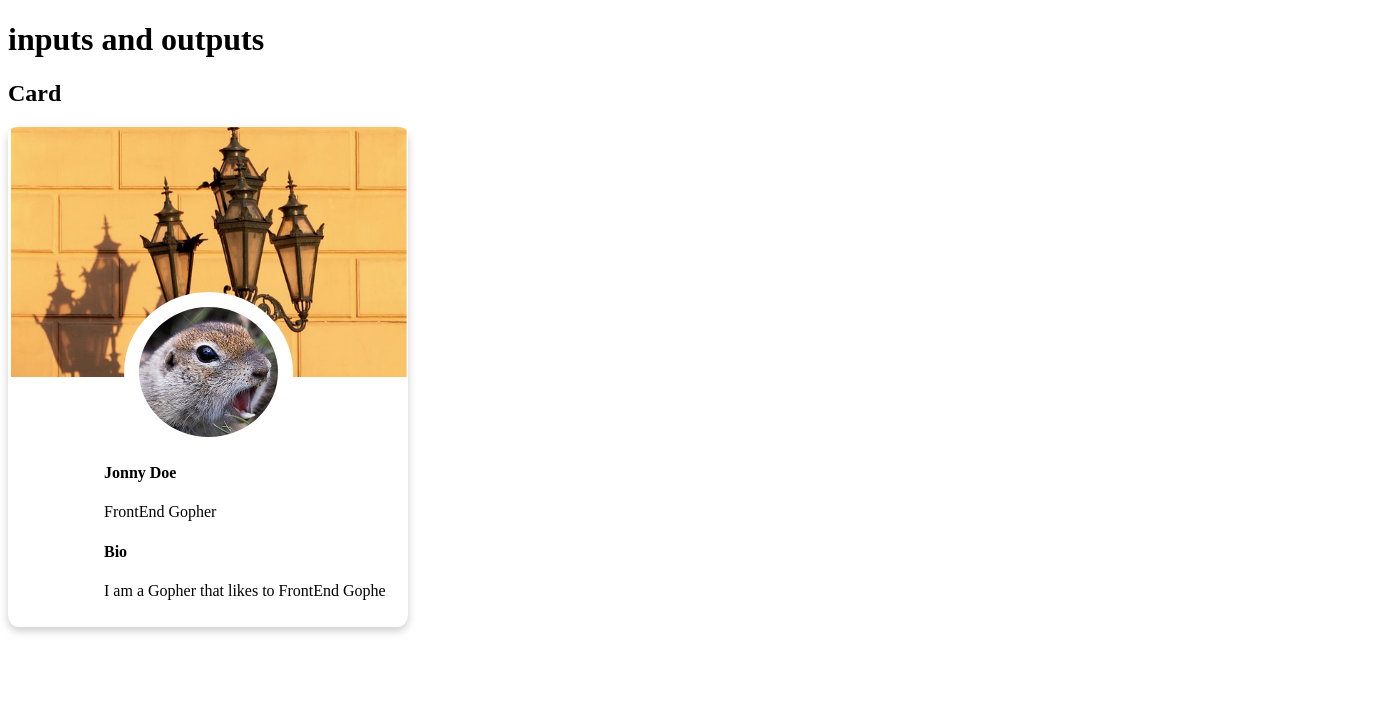
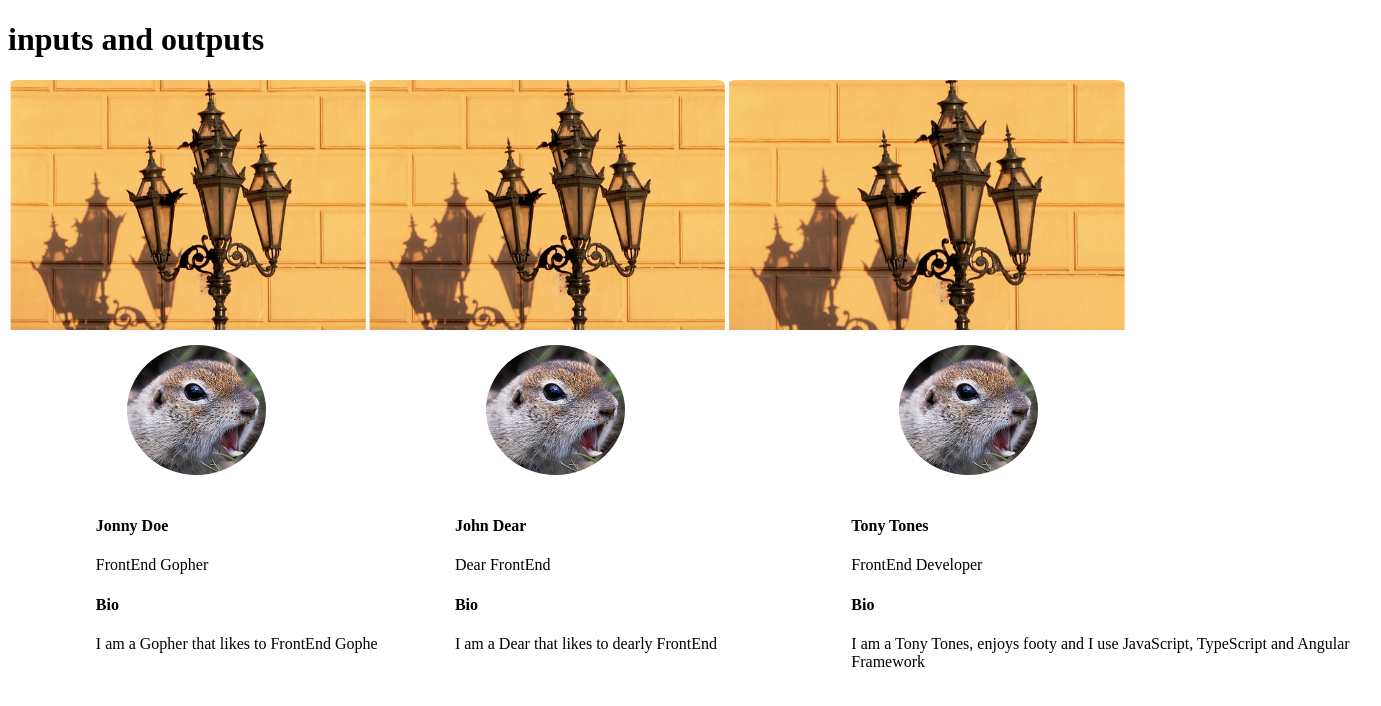
Before and after one commit to tony2tones/input_output, an Angular app: page / in a window 1280 px wide. Shown: the top 706 px of the page, 1381 px wide, since content can reach past the window. Built offline with nearby package versions, Linux system fonts and the light colour scheme.

Commit message:
old styles kinda of newly added strucutre and modal

```diff
--- a/src/app/app.component.css
+++ b/src/app/app.component.css
@@ -0,0 +1,5 @@
+.container {
+    display: flex;
+    width: 100%;
+    height: 100%;
+}
--- a/src/app/app.component.html
+++ b/src/app/app.component.html
@@ -1,2 +1,10 @@
 <h1>inputs and outputs</h1>
-<app-card [name]="userProfile.name" [job]="userProfile.job" [bio]="userProfile.bio"></app-card>
+<div class="container">
+  <div *ngFor="let userProfile of userProfiles">
+    <app-card
+      [name]="userProfile.name"
+      [job]="userProfile.job"
+      [bio]="userProfile.bio"
+    ></app-card>
+  </div>
+</div>
--- a/src/app/app.component.ts
+++ b/src/app/app.component.ts
@@ -8,15 +8,27 @@ import { Card } from './models/card.model';
 })
 export class AppComponent implements OnInit {
   title = 'input-output';
-  userProfile: Card;
+  userProfiles: Card[] = [];
 
-  data = {
-    name: 'Jonny Doe',
-    job: 'FrontEnd Gopher',
-    bio: 'I am a Gopher that likes to FrontEnd Gophe',
-  };
+  data = [
+    {
+      name: 'Jonny Doe',
+      job: 'FrontEnd Gopher',
+      bio: 'I am a Gopher that likes to FrontEnd Gophe',
+    },
+    {
+      name: 'John Dear',
+      job: 'Dear FrontEnd',
+      bio: 'I am a Dear that likes to dearly FrontEnd',
+    },
+    {
+      name: 'Tony Tones',
+      job: 'FrontEnd Developer',
+      bio: 'I am a Tony Tones, enjoys footy and I use JavaScript, TypeScript and Angular Framework',
+    },
+  ];
 
   ngOnInit() {
-    this.userProfile = this.data;
+    this.userProfiles = this.data;
   }
 }
--- a/src/app/components/card/card.component.css
+++ b/src/app/components/card/card.component.css
@@ -1,9 +1,12 @@
+
 .card {
+  display: contents;
+  padding-right: 10px;
   position: absolute;
   box-shadow: 0 4px 8px 0 rgba(0, 0, 0, 0.2);
   transition: 0.3s;
-  width: 400px;
-  height: 500px;
+  max-width: 400px;
+  max-height: 500px;
   border-radius: 2.5%;
 }
 
@@ -48,3 +51,7 @@
   top: -20%;
   left: 20%;
 }
+
+p {
+  word-wrap: break-word;
+}
--- a/src/app/components/card/card.component.html
+++ b/src/app/components/card/card.component.html
@@ -1,14 +1,16 @@
-<h2>Card</h2>
-
-<div class="card">
-  <div class="headerTile ">
-      <img class="cover" src="../../../assets/images/profilebgimage.PNG">
-</div>
+<div class="container">
+  <div class="card">
+    <div class="headerTile">
+      <img class="cover" src="../../../assets/images/profilebgimage.PNG" />
+    </div>
     <img class="profile" src="../../../assets/images/gopher.PNG" alt="Avatar" />
     <div class="card-footer">
-      <h4><b>{{ name }}</b></h4>
+      <h4>
+        <b>{{ name }}</b>
+      </h4>
       <p>{{ job }}</p>
       <h4>Bio</h4>
       <p>{{ bio }}</p>
+    </div>
   </div>
 </div>
```
Also changed, not shown: src/app/components/card/card.component.ts (+1 -6 lines).
